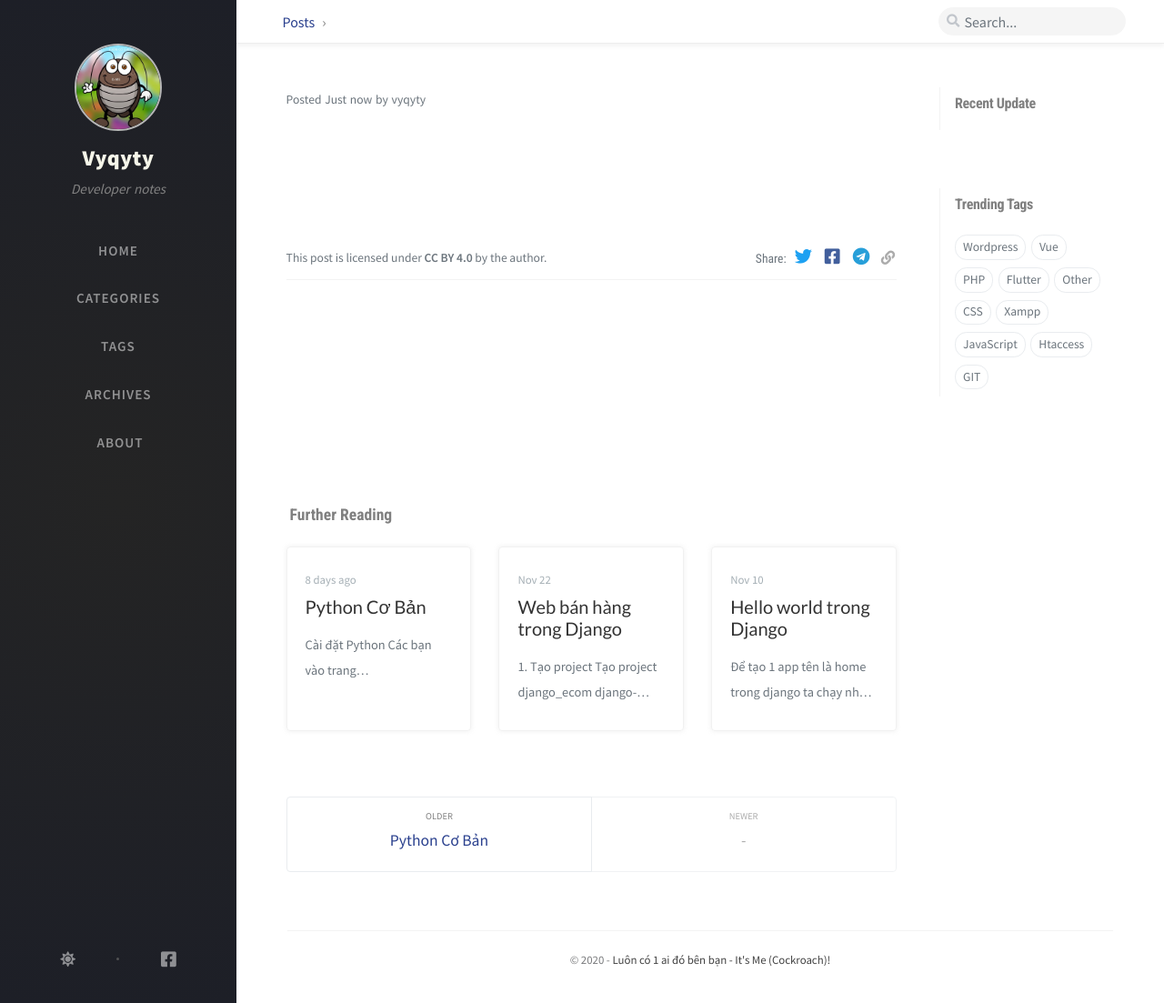
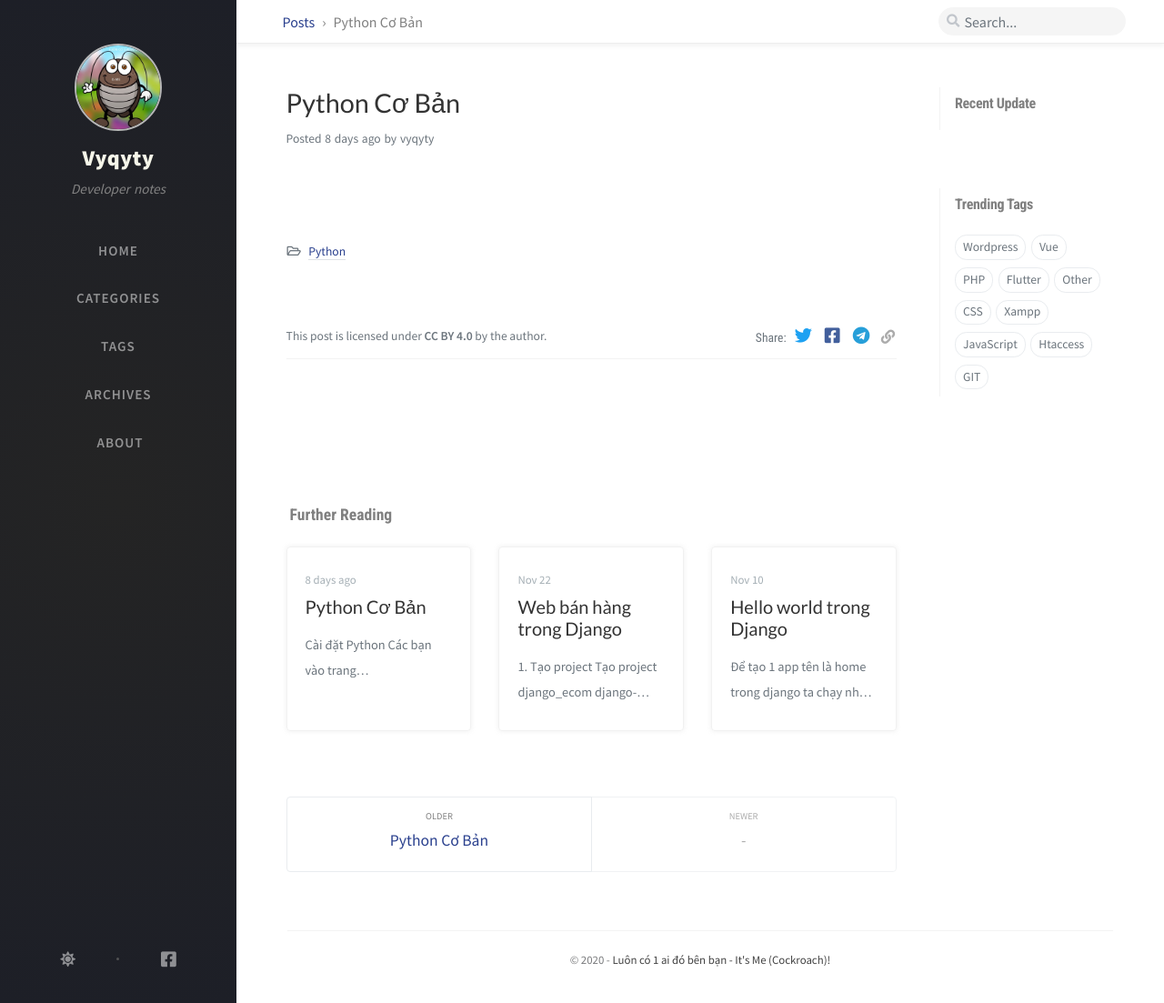
Before and after one commit to vyqyty/vyqyty.github.io, a Jekyll site: the page built from _posts/2020-12-16-python-khac-nhau-giua-junior-va-senior.md, in a window 1280 px wide and 1103 px high. Shown: the whole window at 91% size. Built offline with Jekyll 4.4.1, drawn with Linux system fonts in a browser that asks for light colours; nearby versions of some CDN libraries; comment, search, counter and statistics services are not loaded; some of the changed lines change nothing that is shown.

Commit message:
Update 2020-12-16-python-khac-nhau-giua-junior-va-senior.md

```diff
--- a/_posts/2020-12-16-python-khac-nhau-giua-junior-va-senior.md
+++ b/_posts/2020-12-16-python-khac-nhau-giua-junior-va-senior.md
@@ -1,6 +1,6 @@
 ---
-title: Python : Sự khác nhau giữa Junior và Senior
-date: 2020-12-16
+title: Python Cơ Bản
+date: 2020-12-08
 categories: [Python]
 tags: []
 math: true
```
